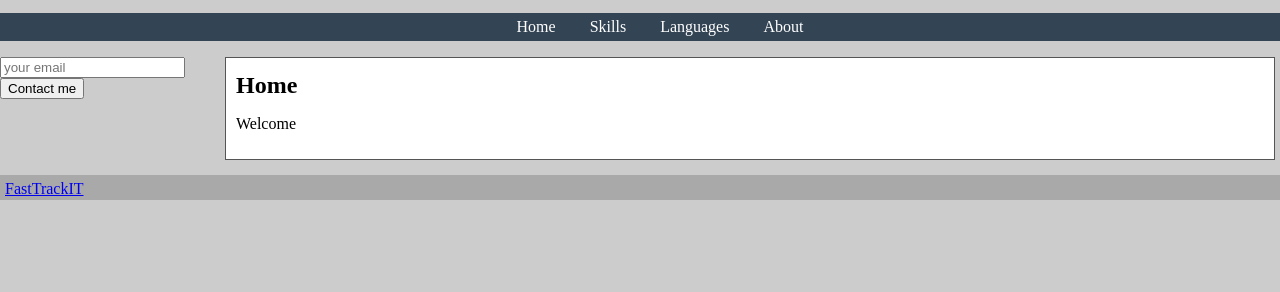
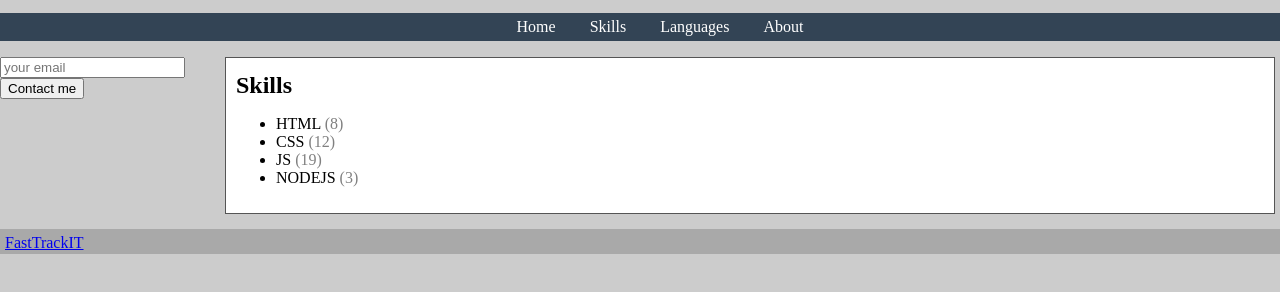
Before and after one commit to ana-sabau/ana-sabau.github.io, a plain HTML site: page index.html in a window 1280 px wide. Shown: the part 206-498 px from the top of the page. Drawn offline with Linux system fonts and the light colour scheme.

Commit message:
add endorsements

```diff
--- a/intro.js
+++ b/intro.js
@@ -62,14 +62,19 @@ function hideAllPages() {
 initMenu();
 
 function showSkills() {
-    var skills = ['html', 'css', 'js'];
+    var skills = ['html', 'css', 'js', 'nodejs'];
+    var allEndorsements = [8, 12, 19, 3];
 
     var htmlSkills = skills.map(function(skill, index) {
-        return '<li>' + skill.toUpperCase() + '</li>';
+        var endorsements = allEndorsements[index];
+        return '<li>' + skill.toUpperCase() + (' <span class="endorsement">(' + endorsements + ")</span>") + '</li>';
     });
 
     var ul = document.querySelector('#skills-page ul');
     ul.innerHTML = htmlSkills.join('');
 }
 
+hideAllPages();
+showPage('skills-page');
+
 showSkills();
--- a/style.css
+++ b/style.css
@@ -57,3 +57,7 @@ h2 {
 #content {
     padding-left: 220px;
 }
+
+.endorsement{
+color: gray;
+}
```
